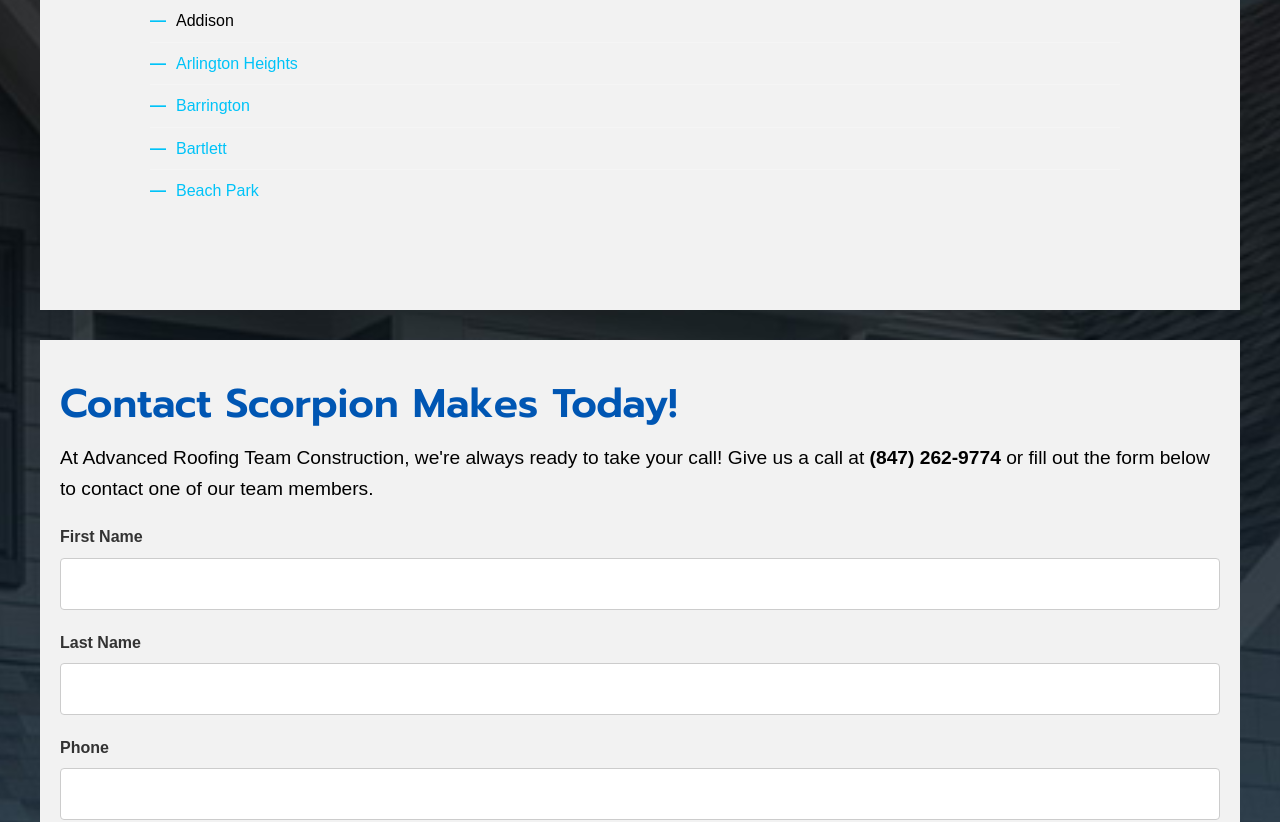
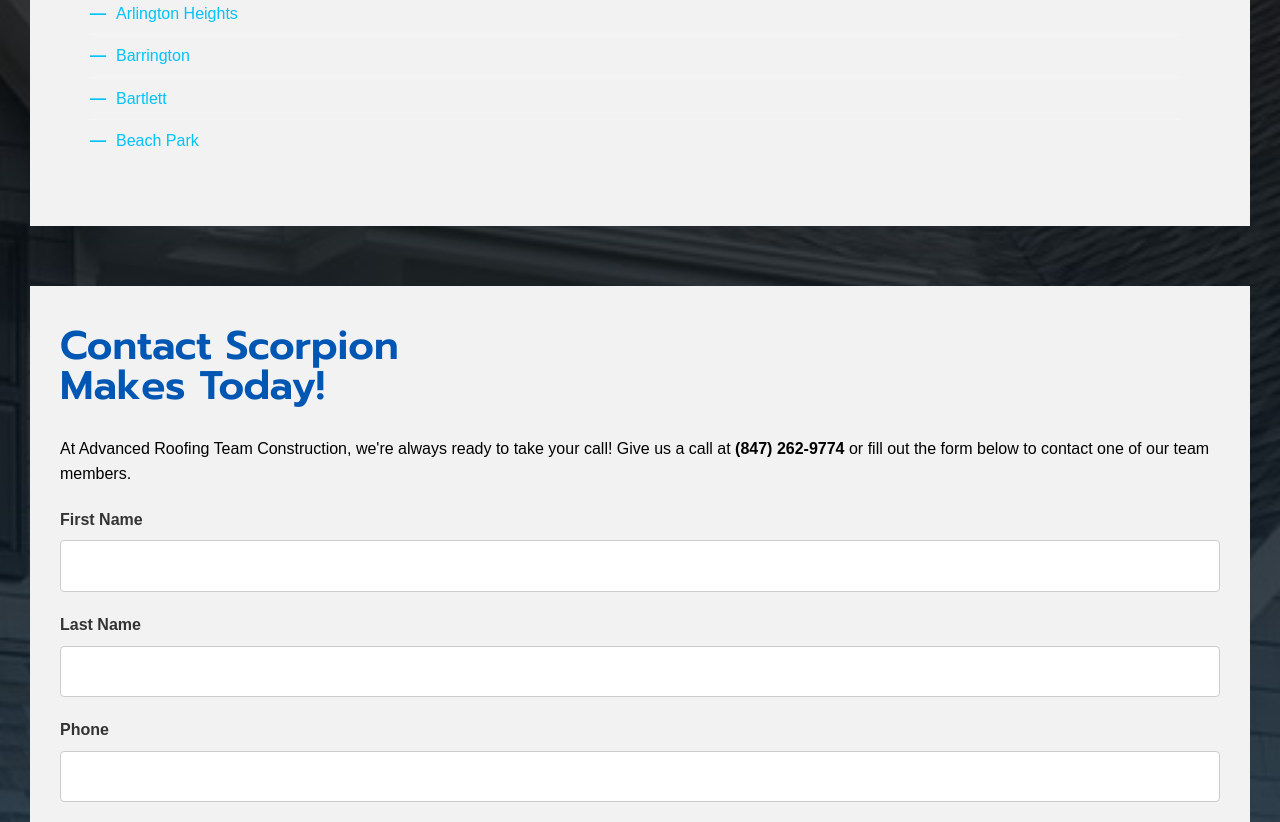
Before and after one commit to Advanced-Team-Elite/advanced-roofing-frontend, a Next.js app: page / in a window 1280 px wide. Shown: the part 8580-9402 px from the top of the page. Built offline with nearby package versions, Linux system fonts and the light colour scheme.

Commit message:
fix: mobile responsiveness in footer

```diff
--- a/src/features/about-us/AboutContainer.tsx
+++ b/src/features/about-us/AboutContainer.tsx
@@ -24,7 +24,6 @@
                     <Support />
                     <WhyChoose />
                     <SupportRoofDamage />
-                    <ContactToday />
 
                 </div>
             </section>
--- a/src/shared/components/ContactToday/ContactToday.module.css
+++ b/src/shared/components/ContactToday/ContactToday.module.css
@@ -31,8 +31,11 @@
     min-height: 300px;
 }
 
-.areasBox{
-    margin: 110px 110px;
+.areasBox {
+    /* Quitamos el margen lateral fijo que rompe el mobile */
+    margin: 60px auto;
+    max-width: 80%; /* Controlamos el ancho con un % para que sea fluido */
+    text-align: center;
 }
 
 .areasTitle {
@@ -157,11 +160,23 @@
 /* Mobile */
 @media (max-width: 1280px) {
 
+    .container {
+        padding: 0 10px; /* Reducimos padding lateral del contenedor principal */
+    }
+
+    .mainGrid {
+        grid-template-columns: 1fr;
+        gap: 20px;
+        display: block; /* Forzamos bloque para evitar conflictos de alineación grid */
+    }
+
+    .infoColumn {
+        width: 100%;
+        margin-bottom: 20px;
+    }
+
     .contactSection {
         padding: 60px 0;
-    }
-    .mainGrid {
-        grid-template-columns: 1fr;
     }
 
     .row {
@@ -176,9 +191,9 @@
         padding: 40px 0;
     }
 
-    .mainGrid {
-        grid-template-columns: 1fr;
-        gap: 30px; /* Reducimos el gap para que no empuje contenido */
+    .areasBox {
+        margin: 60px 60px;
+        max-width: none;
     }
 
     .row {
@@ -186,26 +201,35 @@
         gap: 0; /* Los campos se apilan sin gap extra */
     }
 
-    /* Forzamos que la columna ocupe todo el ancho sin alineaciones a la derecha */
     .formColumn {
+        display: block; /* Eliminamos el flex que justifica a la derecha */
         width: 100%;
-        justify-content: center;
-        display: block; /* En mobile es mejor que fluya normal */
     }
 
     .formColumnContainer {
-        padding: 40px 20px; /* Reducimos padding interno para ganar espacio */
-        width: 100%;       /* Ocupa el 100% del padre */
-        max-width: 100%;   /* Evita desbordamientos */
-        box-sizing: border-box; /* Crucial para que el padding no rompa el 100% */
+        width: 100% !important; /* Forzamos el 100% */
+        padding: 40px 30px;     /* Padding más pequeño para pantallas pequeñas */
+        margin: 0;
+        box-sizing: border-box;
     }
 
     .formTitle {
         font-size: 2.5rem;
-        line-height: 1.2;
-        br {
-            display: none; /* Quitamos el salto de línea en mobile para que el título no sea eterno */
-        }
+        line-height: 1;
+        font-weight: bold;
+        word-break: break-word;
+        margin-bottom: 30px;
+    }
+
+    .formSubtitle{
+        font-size: 1rem;
+    }
+
+    /* Forzamos a que el scroll de áreas no rompa el ancho */
+    .scrollList {
+        width: 100%;
+        box-sizing: border-box;
+        margin-bottom: 50px;
     }
 
     /* Aseguramos que los inputs no tengan anchos fijos heredados */
--- a/src/shared/components/ContactToday/ContactToday.tsx
+++ b/src/shared/components/ContactToday/ContactToday.tsx
@@ -12,17 +12,6 @@
         { name: "Beach Park", served: true },
         { name: "Berwyn", served: false },
         { name: "Addison", served: false },
-        { name: "Arlington Heights", served: true },
-        { name: "Barrington", served: true },
-        { name: "Bartlett", served: true },
-        { name: "Beach Park", served: true },
-        { name: "Berwyn", served: false },
-        { name: "Addison", served: false },
-        { name: "Arlington Heights", served: true },
-        { name: "Barrington", served: true },
-        { name: "Bartlett", served: true },
-        { name: "Beach Park", served: true },
-        { name: "Berwyn", served: false },
         // ... (puedes mapear la lista completa aquí)
     ];
 
@@ -58,6 +47,7 @@
                                     </div>
                                 ))}
                             </div>
+                            <br></br>
                         </div>
                     </div>
 
```
Also changed, not shown: src/features/about-us/AboutUs/AboutUs.module.css (+10 -0 lines), src/features/about-us/Support/Support.module.css (+11 -0 lines), src/features/about-us/SupportRoofDamage/SupportRoofDamage.module.css (+10 -0 lines), src/features/about-us/WhyChoose/WhyChoose.module.css (+7 -0 lines).
